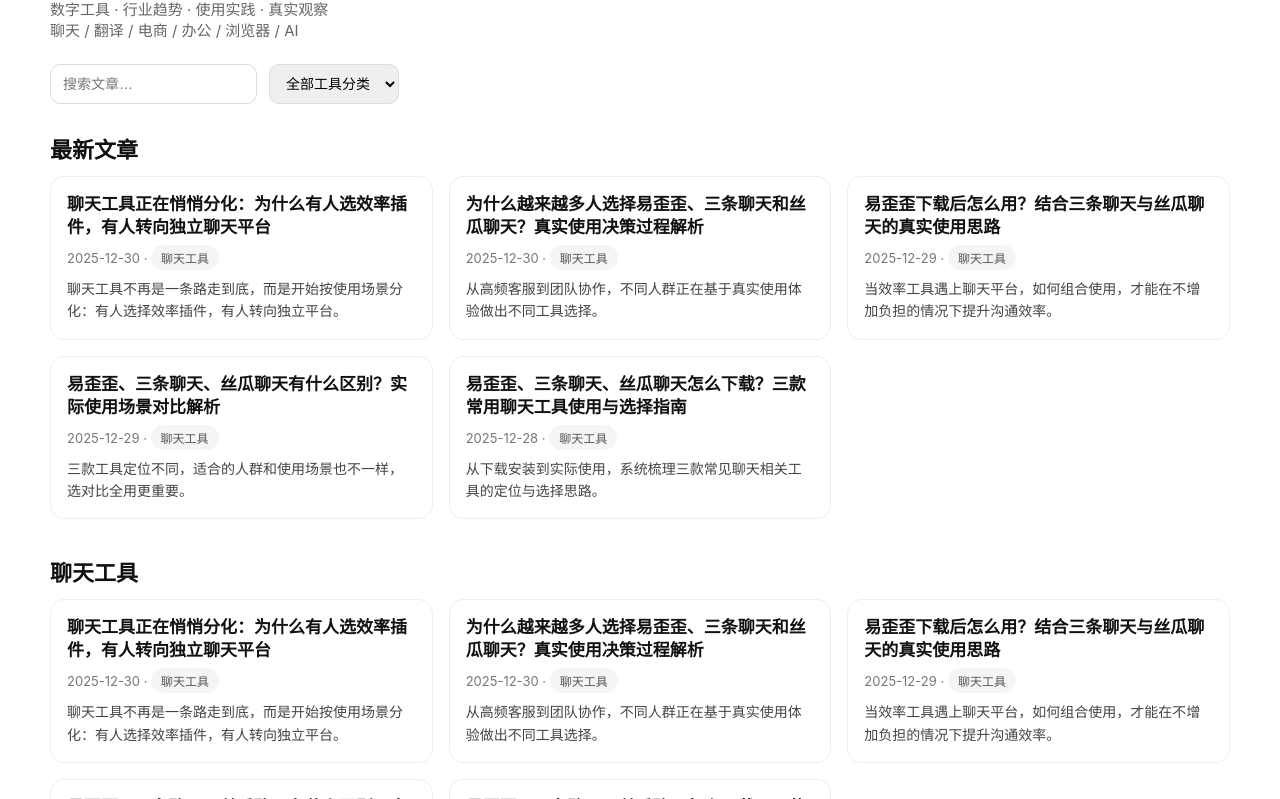
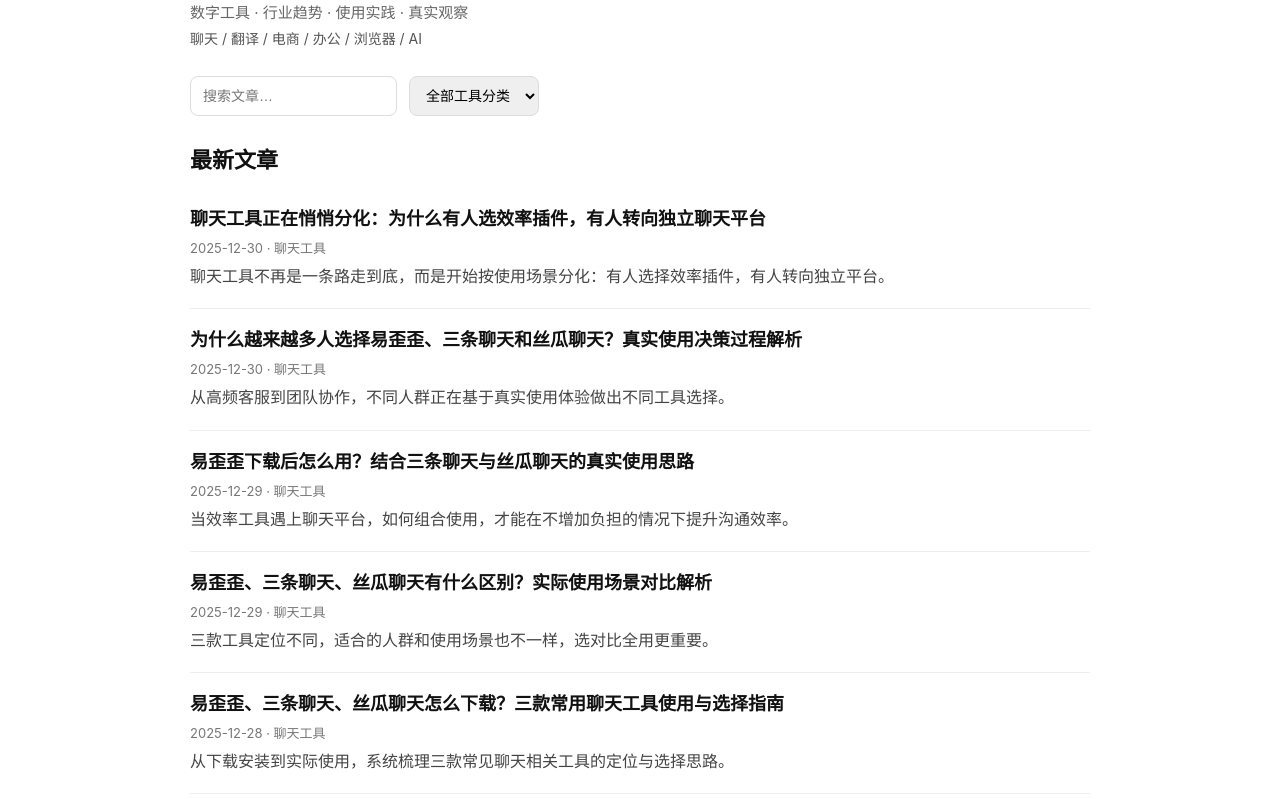
Before and after one commit to Nteco818/imnews, a plain HTML site: page index.html in a window 1280 px wide. Shown: the part 74-873 px from the top of the page. Drawn offline with Linux system fonts and the light colour scheme.

Commit message:
Update index.html

```diff
--- a/index.html
+++ b/index.html
@@ -2,121 +2,182 @@
 <html lang="zh-CN">
 <head>
 <meta charset="utf-8">
-<title>IM News · 工具与数字生产力观察</title>
+<title>IM News · 数字工具与行业观察</title>
 <meta name="viewport" content="width=device-width,initial-scale=1">
-<meta name="description" content="聚合聊天、翻译、电商、办公、浏览器等工具的行业趋势、使用实践与真实观察。">
+<meta name="description" content="IM News 聚合聊天、翻译、电商、办公、浏览器、AI 等数字工具的行业趋势、使用实践与真实观察。">
+<meta name="robots" content="index,follow">
 <style>
-body{margin:0;font-family:-apple-system,BlinkMacSystemFont,Segoe UI,Roboto,Arial;background:#fff;color:#111}
-.wrap{max-width:1180px;margin:0 auto;padding:28px 18px}
-h1{margin:0 0 8px;font-size:30px}
-h2{margin:28px 0 12px;font-size:22px}
-.sub{margin:0 0 24px;color:#666;font-size:15px}
-.section{margin-bottom:36px}
-.grid{display:grid;grid-template-columns:repeat(auto-fill,minmax(300px,1fr));gap:16px}
-.card{padding:16px;border:1px solid #eee;border-radius:14px;background:#fff}
-.title{margin:0 0 6px;font-size:17px;line-height:1.35}
-.meta{font-size:13px;color:#777;margin-bottom:8px}
-.desc{margin:0;color:#444;line-height:1.6;font-size:14px}
+/* ===== 基础 ===== */
+body{
+  margin:0;
+  font-family:-apple-system,BlinkMacSystemFont,Segoe UI,Roboto,Arial;
+  background:#fff;
+  color:#111;
+}
 a{color:#111;text-decoration:none}
 a:hover{text-decoration:underline}
-.topbar{display:flex;gap:12px;flex-wrap:wrap;margin-bottom:18px}
-input,select{padding:10px 12px;border:1px solid #ddd;border-radius:10px;font-size:14px}
-.tag{display:inline-block;padding:4px 10px;border-radius:999px;background:#f5f5f5;font-size:12px;color:#555}
-.footer{margin-top:60px;padding-top:18px;border-top:1px solid #eee;color:#777;font-size:13px}
+
+/* ===== 布局 ===== */
+.wrap{
+  max-width:900px;
+  margin:0 auto;
+  padding:28px 18px;
+}
+header h1{
+  margin:0 0 8px;
+  font-size:32px;
+  letter-spacing:.2px;
+}
+.sub{
+  margin:0 0 6px;
+  color:#666;
+  font-size:15px;
+}
+.tools{
+  margin:0 0 28px;
+  color:#555;
+  font-size:14px;
+}
+
+/* ===== 搜索 ===== */
+.search{
+  display:flex;
+  gap:12px;
+  flex-wrap:wrap;
+  margin-bottom:26px;
+}
+input,select{
+  padding:10px 12px;
+  border:1px solid #ddd;
+  border-radius:8px;
+  font-size:14px;
+}
+
+/* ===== 文章列表 ===== */
+h2{
+  margin:26px 0 14px;
+  font-size:22px;
+}
+.article{
+  padding:18px 0;
+  border-bottom:1px solid #eee;
+}
+.article h3{
+  margin:0 0 6px;
+  font-size:18px;
+  line-height:1.45;
+}
+.meta{
+  font-size:13px;
+  color:#777;
+  margin-bottom:6px;
+}
+.excerpt{
+  margin:0;
+  color:#444;
+  line-height:1.7;
+}
+
+/* ===== 页脚 ===== */
+footer{
+  margin-top:60px;
+  padding-top:20px;
+  border-top:1px solid #eee;
+  color:#777;
+  font-size:13px;
+}
 </style>
 </head>
+
 <body>
 
 <div class="wrap">
-  <!-- 顶部定位 -->
+
+  <!-- 站点头部 -->
   <header>
     <h1>IM News</h1>
-    <p class="sub">
-      数字工具 · 行业趋势 · 使用实践 · 真实观察
-      <br>聊天 / 翻译 / 电商 / 办公 / 浏览器 / AI
-    </p>
+    <p class="sub">数字工具 · 行业趋势 · 使用实践 · 真实观察</p>
+    <p class="tools">聊天 / 翻译 / 电商 / 办公 / 浏览器 / AI</p>
   </header>
 
   <!-- 搜索与筛选 -->
-  <div class="topbar">
+  <div class="search">
     <input id="q" placeholder="搜索文章…" />
     <select id="cat">
       <option value="">全部工具分类</option>
     </select>
   </div>
 
-  <!-- 最新文章 -->
-  <section class="section">
-    <h2>最新文章</h2>
-    <div class="grid" id="latest"></div>
-  </section>
+  <!-- 文章目录（核心索引区） -->
+  <h2>最新文章</h2>
+  <div id="list">
+    <!-- fallback，防止 JS 未加载 -->
+    <article class="article">
+      <h3>内容加载中…</h3>
+      <p class="excerpt">如果长时间未显示，请检查 posts.json 是否可访问。</p>
+    </article>
+  </div>
 
-  <!-- 分类区块 -->
-  <section class="section" id="sections"></section>
+  <footer>
+    IM News · 独立数字工具观察站
+  </footer>
 
-  <footer class="footer">
-    IM News · 独立工具观察站
-  </footer>
 </div>
 
 <script>
+/*
+  核心逻辑说明：
+  - 只请求 /posts.json（与你的真实路径一致）
+  - JS 失败时页面也不会“空白”
+*/
 (async ()=>{
-  const res = await fetch('/imnews/posts.json', { cache: 'no-store' });
-  const posts = await res.json();
+  let posts = [];
+  try {
+    const res = await fetch('/posts.json', { cache: 'no-store' });
+    posts = await res.json();
+  } catch (e) {
+    document.getElementById('list').innerHTML =
+      '<p>文章索引加载失败，请确认 posts.json 路径。</p>';
+    return;
+  }
 
-  // 分类集合
-  const cats = [...new Set(posts.map(p=>p.category).filter(Boolean))];
+  const list = document.getElementById('list');
+  const q = document.getElementById('q');
+  const catSel = document.getElementById('cat');
 
-  // 填充筛选器
-  const catSel = document.getElementById('cat');
-  cats.sort().forEach(c=>{
-    const o=document.createElement('option');
-    o.value=c;o.textContent=c;catSel.appendChild(o);
+  // 填充分类
+  [...new Set(posts.map(p => p.category).filter(Boolean))].forEach(c => {
+    const o = document.createElement('option');
+    o.value = c;
+    o.textContent = c;
+    catSel.appendChild(o);
   });
 
-  // 最新文章（前 6）
-  const latestBox = document.getElementById('latest');
-  posts.slice(0,6).forEach(p=>{
-    latestBox.innerHTML += card(p);
-  });
+  function render(){
+    const kw = q.value.toLowerCase();
+    const c = catSel.value;
 
-  // 分类分区
-  const sec = document.getElementById('sections');
-  cats.forEach(c=>{
-    const list = posts.filter(p=>p.category===c).slice(0,6);
-    if(!list.length) return;
-    sec.innerHTML += `
-      <h2>${c}</h2>
-      <div class="grid">
-        ${list.map(card).join('')}
-      </div>
-    `;
-  });
+    const arr = posts.filter(p => {
+      const hit =
+        !kw ||
+        p.title.toLowerCase().includes(kw) ||
+        (p.excerpt || '').toLowerCase().includes(kw);
+      const ok = !c || p.category === c;
+      return hit && ok;
+    });
 
-  // 搜索
-  const q=document.getElementById('q');
-  function renderSearch(){
-    const kw=q.value.toLowerCase();
-    const c=catSel.value;
-    const arr=posts.filter(p=>{
-      const hit=!kw||p.title.toLowerCase().includes(kw)||(p.excerpt||'').toLowerCase().includes(kw);
-      const ok=!c||p.category===c;
-      return hit&&ok;
-    }).slice(0,12);
-    latestBox.innerHTML=arr.map(card).join('')||'<p>暂无匹配内容</p>';
+    list.innerHTML = arr.map(p => `
+      <article class="article">
+        <h3><a href="${p.url}">${p.title}</a></h3>
+        <div class="meta">${p.date} · ${p.category}</div>
+        <p class="excerpt">${p.excerpt}</p>
+      </article>
+    `).join('') || '<p>暂无匹配内容</p>';
   }
-  q.oninput=renderSearch;
-  catSel.onchange=renderSearch;
 
-  function card(p){
-    return `
-      <article class="card">
-        <h3 class="title"><a href="${p.url}">${p.title}</a></h3>
-        <div class="meta">${p.date||''} · <span class="tag">${p.category||''}</span></div>
-        <p class="desc">${p.excerpt||''}</p>
-      </article>
-    `;
-  }
+  q.oninput = render;
+  catSel.onchange = render;
+  render();
 })();
 </script>
 
```
